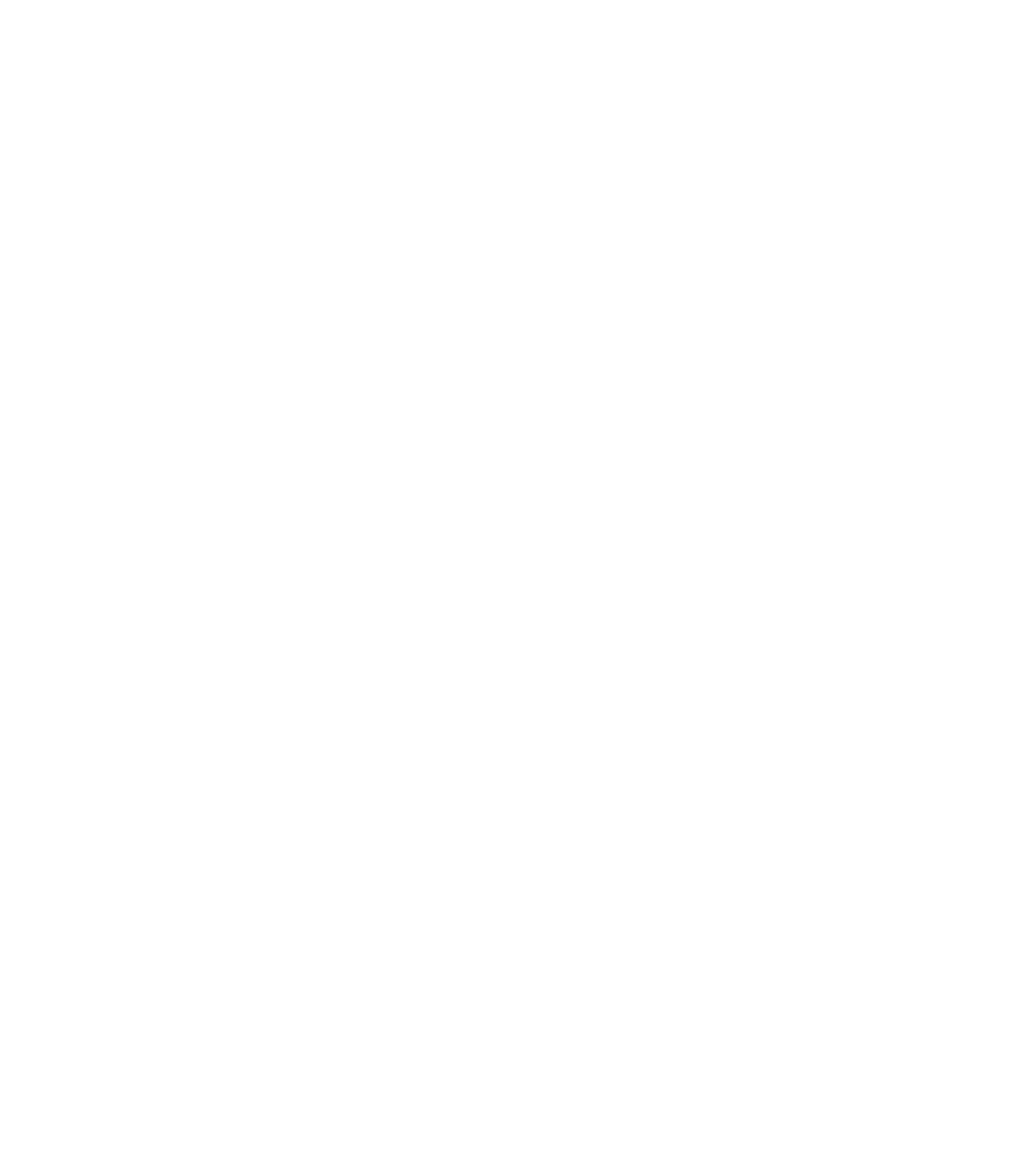
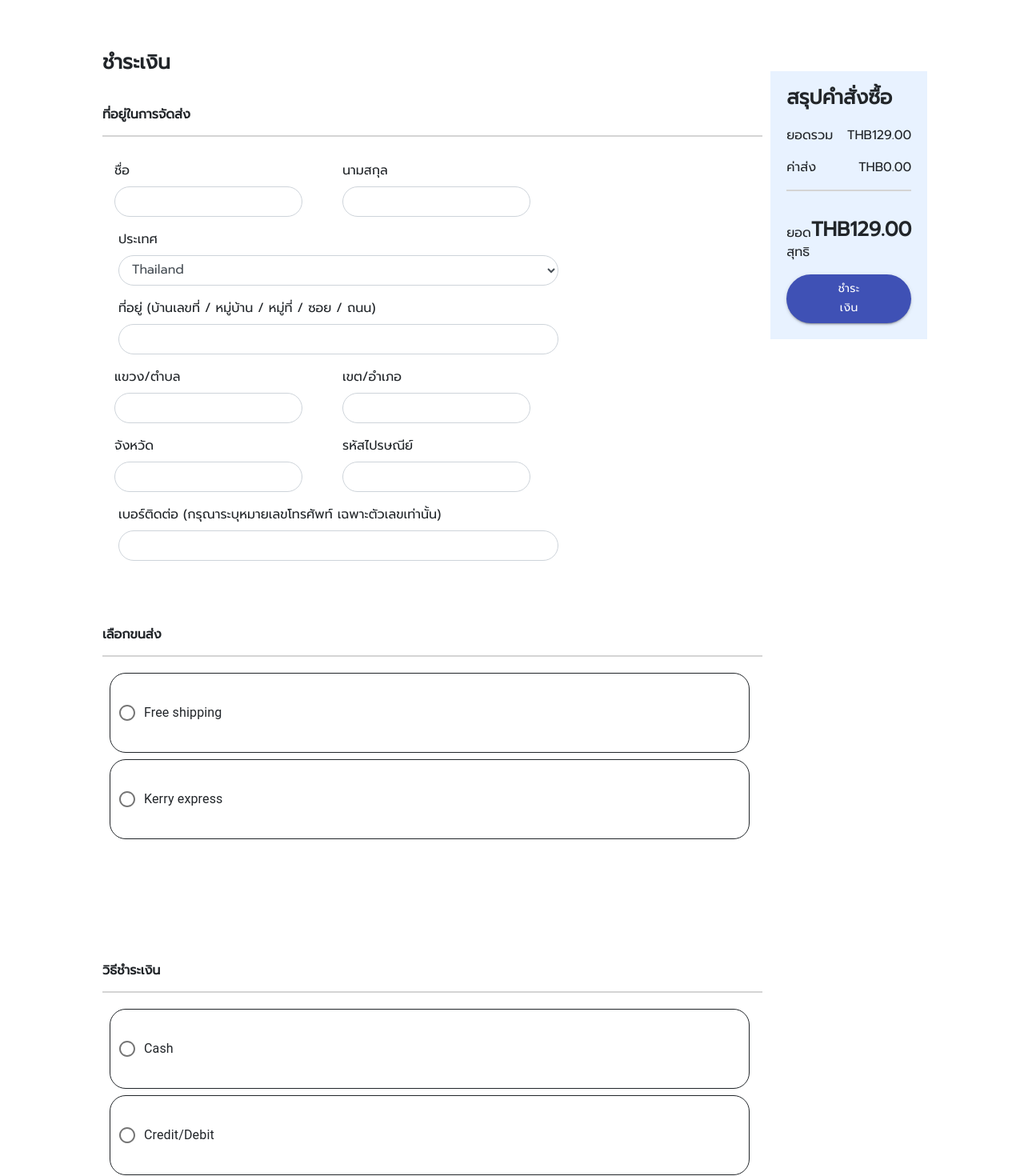
Before and after one commit to 61070055/shippop, a React (Create React App) app: page /checkout in a window 1280 px wide. Shown: the part 100-1570 px from the top of the page at 80% size. Before the commit the page ends 800 px from the top, so only its background shows below. Built offline with nearby package versions, Linux system fonts and the light colour scheme.

Commit message:
checkout page

```diff
--- a/src/App.js
+++ b/src/App.js
@@ -6,11 +6,12 @@
 import Navbar from "./Components/Navbar/Navbar";
 import DescriptionOfBook from "./Components/Description/Descriptionofbook";
 import CartEdit from "./Components/Cart/CartEdit";
+import CheckoutPage from "./Components/Cart/Checkout";
 
 const Home = () => <Homepage />;
 const Book = () => <DescriptionOfBook />;
 const Cart = () => <CartEdit />;
-// const Sales = () => <h1>Sales</h1>
+const Checkout = () => <CheckoutPage />;
 // const Recommend = () => <h1>Recommend Products</h1>
 
 function App() {
@@ -20,8 +21,7 @@
       <Route exact path="/" component={Home} />
       <Route path="/book" component={Book} />
       <Route path="/cart" component={Cart} />
-      {/* <Route path="/sales" component={Sales} />
-      <Route path="/recommend" component={Recommend} /> */}
+      <Route path="/checkout" component={Checkout} />
     </div>
   );
 }
--- a/src/Components/Cart/CartEdit.js
+++ b/src/Components/Cart/CartEdit.js
@@ -188,6 +188,7 @@
                 marginBottom: 10,
               }}
               color="primary"
+              href="/checkout"
             >
               ไปชำระเงิน
             </Button>
--- a/src/Components/Cart/Checkout.css
+++ b/src/Components/Cart/Checkout.css
@@ -0,0 +1,75 @@
+.checkoutBox {
+  margin-left: 10vw;
+  margin-right: 10vw;
+  margin-top: 7vh;
+  height: 80vw;
+  display: flex;
+  flex-direction: row;
+}
+
+.FormBox {
+  flex: 3;
+}
+
+.SummaryBox {
+  flex: 1;
+  padding-top: 5%;
+  padding-left: 1%;
+  padding-right: 1%;
+}
+
+.headForm {
+  height: fit-content;
+  padding-top: 25px;
+  padding-bottom: 20px;
+}
+
+.subHeadForm {
+  padding-top: 10px;
+  height: 50px;
+  border-bottom: 2px solid;
+  border-color: #d4d4d4;
+  font-weight: bold;
+}
+
+.Forms {
+  height: 580px;
+  padding-top: 30px;
+}
+
+.subHeadSelect {
+  height: 70px;
+  padding-top: 30px;
+  border-bottom: 2px solid;
+  border-color: #d4d4d4;
+  font-weight: bold;
+}
+
+.selectTypeTrans {
+  height: 350px;
+  padding-top: 20px;
+}
+
+.subTwoHeadForm {
+  height: 70px;
+  padding-top: 30px;
+  border-bottom: 2px solid;
+  border-color: #d4d4d4;
+  font-weight: bold;
+}
+
+.paymentType {
+  height: 350px;
+  padding-top: 20px;
+}
+
+.description {
+  background-color: rgb(232, 242, 255);
+  height: fit-content;
+  padding-top: 15px;
+  padding-left: 20px;
+  padding-right: 20px;
+  display: flex;
+  flex-direction: column;
+  padding-bottom: 10px;
+}
--- a/src/Components/Cart/Checkout.js
+++ b/src/Components/Cart/Checkout.js
@@ -1,8 +1,244 @@
-import React from {react}
-import 'Checkout.css';
+import React from "react";
+import "./Checkout.css";
+import { Button } from "@material-ui/core";
+import Form from "react-bootstrap/Form";
+import Radio from "@material-ui/core/Radio";
+import RadioGroup from "@material-ui/core/RadioGroup";
+import FormControlLabel from "@material-ui/core/FormControlLabel";
+import FormControl from "@material-ui/core/FormControl";
+import FormLabel from "@material-ui/core/FormLabel";
 
 function Checkout() {
-    return <div style={{ width: "100vw", paddingTop: "10.2vh" }}></div>
+  const [value, setValue] = React.useState("KERRY");
+
+  const handleChange = (event) => {
+    setValue(event.target.value);
+  };
+  return (
+    <div style={{ width: "100vw", paddingTop: "10.2vh" }}>
+      <div className="checkoutBox">
+        <div className="FormBox">
+          <div className="headForm">
+            <h5 style={{ fontWeight: "bold", fontSize: "25px" }}>ชำระเงิน</h5>
+          </div>
+          <div className="subHeadForm">
+            <p>ที่อยู่ในการจัดส่ง</p>
+          </div>
+          <div className="Forms">
+            <Form style={{ paddingLeft: "20px" }}>
+              <Form.Row>
+                <Form.Group style={{ marginRight: "50px" }}>
+                  <Form.Label>ชื่อ</Form.Label>
+                  <Form.Control
+                    name="FirstName"
+                    style={{ borderRadius: "40px" }}
+                  />
+                </Form.Group>
+
+                <Form.Group>
+                  <Form.Label>นามสกุล</Form.Label>
+                  <Form.Control
+                    name="LastName"
+                    style={{ borderRadius: "40px" }}
+                  />
+                </Form.Group>
+              </Form.Row>
+
+              <Form.Group>
+                <Form.Label>ประเทศ</Form.Label>
+                <Form.Control
+                  as="select"
+                  defaultValue="Thailand"
+                  style={{ borderRadius: "40px", width: "550px" }}
+                >
+                  <option>Thailand</option>
+                  <option>...</option>
+                </Form.Control>
+              </Form.Group>
+
+              <Form.Group>
+                <Form.Label>
+                  ที่อยู่ (บ้านเลขที่ / หมู่บ้าน / หมู่ที่ / ซอย / ถนน)
+                </Form.Label>
+                <Form.Control
+                  style={{ borderRadius: "40px", width: "550px" }}
+                />
+              </Form.Group>
+
+              <Form.Row>
+                <Form.Group style={{ marginRight: "50px" }}>
+                  <Form.Label>แขวง/ตำบล</Form.Label>
+                  <Form.Control
+                    name="District"
+                    style={{ borderRadius: "40px" }}
+                  />
+                </Form.Group>
+
+                <Form.Group>
+                  <Form.Label>เขต/อำเภอ</Form.Label>
+                  <Form.Control
+                    name="County"
+                    style={{ borderRadius: "40px" }}
+                  />
+                </Form.Group>
+              </Form.Row>
+
+              <Form.Row>
+                <Form.Group style={{ marginRight: "50px" }}>
+                  <Form.Label>จังหวัด</Form.Label>
+                  <Form.Control
+                    name="Province"
+                    style={{ borderRadius: "40px" }}
+                  />
+                </Form.Group>
+
+                <Form.Group>
+                  <Form.Label>รหัสไปรษณีย์</Form.Label>
+                  <Form.Control
+                    name="Postalcode"
+                    type="number"
+                    style={{ borderRadius: "40px" }}
+                  />
+                </Form.Group>
+              </Form.Row>
+
+              <Form.Group>
+                <Form.Label>
+                  เบอร์ติดต่อ (กรุณาระบุหมายเลขโทรศัพท์ เฉพาะตัวเลขเท่านั้น)
+                </Form.Label>
+                <Form.Control
+                  name="Phone"
+                  type="number"
+                  style={{ borderRadius: "40px", width: "550px" }}
+                />
+              </Form.Group>
+            </Form>
+          </div>
+          <div className="subHeadSelect">
+            <p>เลือกขนส่ง</p>
+          </div>
+          <div className="selectTypeTrans">
+            <FormControl component="fieldset" style={{ paddingLeft: "20px" }}>
+              <RadioGroup
+                aria-label="type"
+                name="type"
+                value={value}
+                onChange={handleChange}
+              >
+                <FormControlLabel
+                  value="Free shipping"
+                  control={<Radio color="primary" />}
+                  label="Free shipping"
+                  style={{
+                    border: "1px solid",
+                    height: "100px",
+                    width: "800px",
+                    borderRadius: "20px",
+                  }}
+                />
+                <FormControlLabel
+                  value="Kerry express"
+                  control={<Radio color="primary" />}
+                  label="Kerry express"
+                  style={{
+                    border: "1px solid",
+                    height: "100px",
+                    width: "800px",
+                    borderRadius: "20px",
+                  }}
+                />
+              </RadioGroup>
+            </FormControl>
+          </div>
+          <div className="subTwoHeadForm">
+            <p>วิธีชำระเงิน</p>
+          </div>
+          <div className="paymentType">
+            <FormControl component="fieldset" style={{ paddingLeft: "20px" }}>
+              <RadioGroup
+                aria-label="type"
+                name="type"
+                value={value}
+                onChange={handleChange}
+              >
+                <FormControlLabel
+                  value="Cash"
+                  control={<Radio color="primary" />}
+                  label="Cash"
+                  style={{
+                    border: "1px solid",
+                    height: "100px",
+                    width: "800px",
+                    borderRadius: "20px",
+                  }}
+                />
+                <FormControlLabel
+                  value="Credit/Debit"
+                  control={<Radio color="primary" />}
+                  label="Credit/Debit"
+                  style={{
+                    border: "1px solid",
+                    height: "100px",
+                    width: "800px",
+                    borderRadius: "20px",
+                  }}
+                />
+              </RadioGroup>
+            </FormControl>
+          </div>
+        </div>
+        <div className="SummaryBox">
+          <div className="description">
+            <p style={{ fontWeight: "bold", fontSize: "25px" }}>
+              สรุปคำสั่งซื้อ
+            </p>
+            <div className="summary__headerBox" style={{ display: "grid" }}>
+              <div>
+                <p>ยอดรวม</p>
+                <p>ค่าส่ง</p>
+              </div>
+              <div>
+                <p>THB129.00</p>
+                <p>THB0.00</p>
+              </div>
+            </div>
+            <div
+              style={{
+                backgroundColor: "#d4d4d4",
+                width: "100%",
+                height: "0.2vh",
+              }}
+            ></div>
+            <div
+              className="summary__comfirmBox"
+              style={{ display: "grid", paddingTop: "30px" }}
+            >
+              <div>
+                <p style={{ paddingTop: "10px" }}>ยอดสุทธิ</p>
+              </div>
+              <div>
+                <p style={{ fontWeight: "bold", fontSize: "25px" }}>
+                  THB129.00
+                </p>
+              </div>
+            </div>
+            <Button
+              variant="contained"
+              style={{
+                borderRadius: "50px",
+                paddingLeft: 60,
+                paddingRight: 60,
+                marginBottom: 10,
+              }}
+              color="primary"
+            >
+              ชำระเงิน
+            </Button>
+          </div>
+        </div>
+      </div>
+    </div>
+  );
 }
 
-export default Checkout
+export default Checkout;
--- a/src/Components/Navbar/Navbar.js
+++ b/src/Components/Navbar/Navbar.js
@@ -234,6 +234,7 @@
                     paddingRight: 50,
                     marginBottom: 10,
                   }}
+                  href="/checkout"
                 >
                   ไปชำระเงิน
                 </Button>
```
